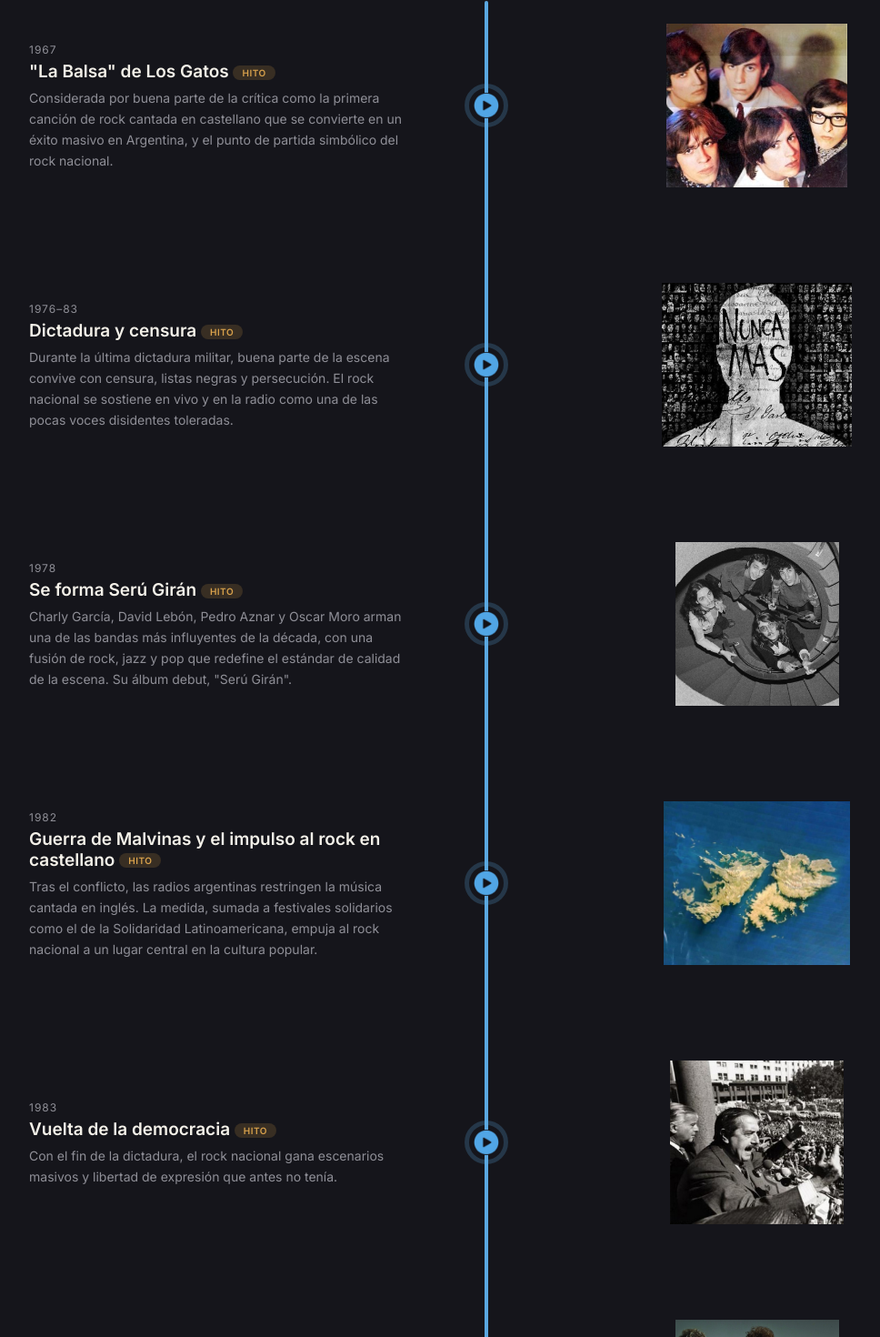
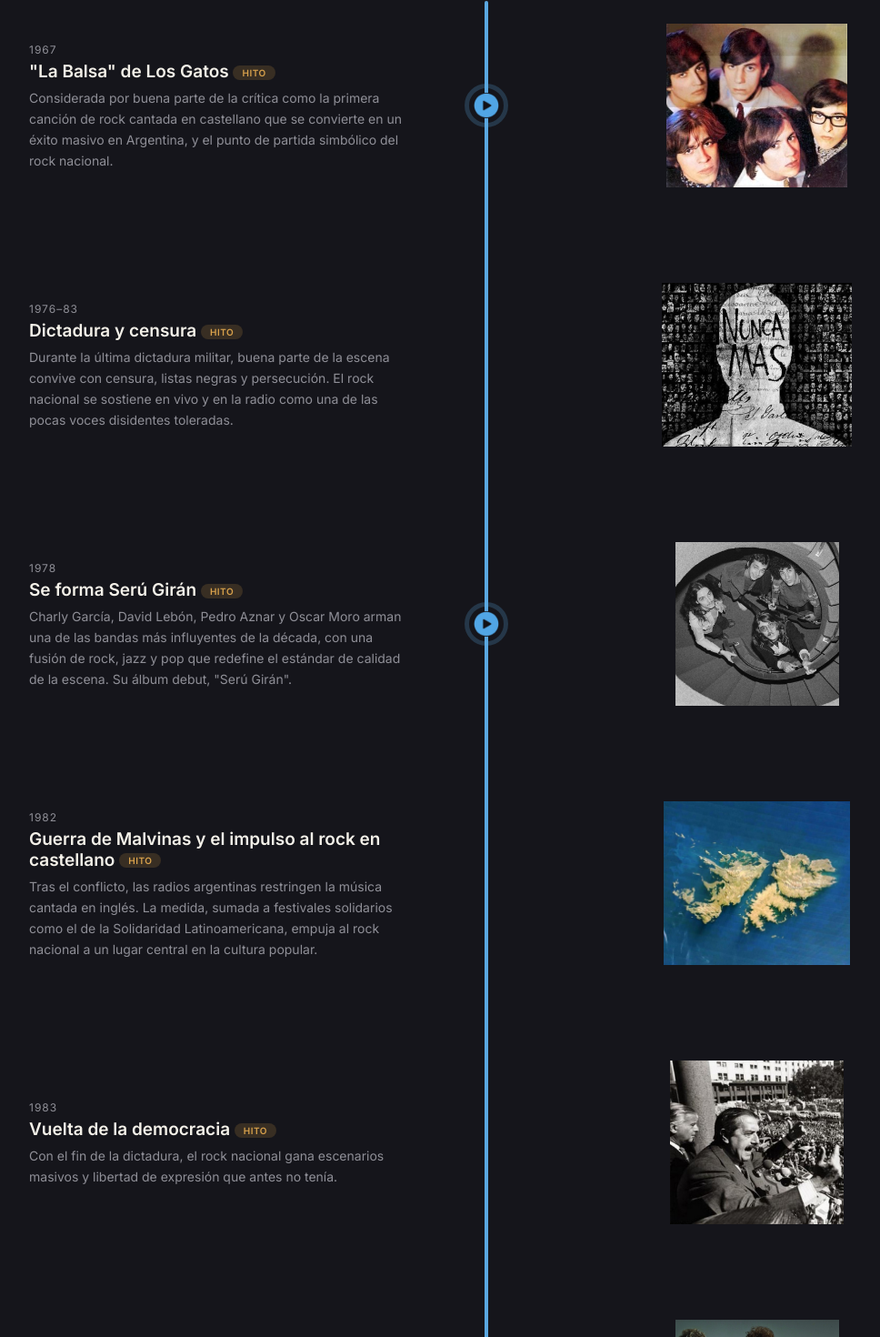
Before and after one commit to Manuel-paradela/RockArg, a website: page files/public/html/historia.html in a window 1280 px wide. Shown: the part 306-1776 px from the top of the page at 91% size, without its empty margins (105-1073 px from the left). Drawn offline with Linux system fonts and the light colour scheme; no server answers.

Commit message:
Remove audio buttons from historia.html

```diff
--- a/files/public/html/historia.html
+++ b/files/public/html/historia.html
@@ -13,8 +13,8 @@
   <div class="brand">
     <img
       src="/imagenes/logos/isotipo_2.png"
-      alt="Isotipo de RockArg"
-    >    <span>RockArg</span>
+      alt="Isotipo de RockArg">
+          <span>RockArg</span>
   </div>
   <nav class="nav-links">
     <a href="/html/index.html">Inicio</a>
@@ -82,7 +82,6 @@
       <h3>Dictadura y censura <span class="tag milestone">hito</span></h3>
       <p>Durante la última dictadura militar, buena parte de la escena convive con censura, listas negras y persecución. El rock nacional se sostiene en vivo y en la radio como una de las pocas voces disidentes toleradas.</p>
     </div>
-    <button type="button" class="timeline-dot" data-audio="/canciones/dictadura.mp3" aria-label="Reproducir canción de Dictadura y censura" aria-pressed="false"><img src="/imagenes/logos/Play.png" alt="" width="28" height="28"></button>
     <div class="timeline-media">
       <img src="/imagenes/historia/dictadura.JPEG" alt="Dictadura y censura">
     </div>
@@ -108,7 +107,6 @@
       <h3>Guerra de Malvinas y el impulso al rock en castellano <span class="tag milestone">hito</span></h3>
       <p>Tras el conflicto, las radios argentinas restringen la música cantada en inglés. La medida, sumada a festivales solidarios como el de la Solidaridad Latinoamericana, empuja al rock nacional a un lugar central en la cultura popular.</p>
     </div>
-    <button type="button" class="timeline-dot" data-audio="/canciones/malvinas.mp3" aria-label="Reproducir canción de Malvinas" aria-pressed="false"><img src="/imagenes/logos/Play.png" alt="" width="28" height="28"></button>
     <div class="timeline-media">
       <img src="/imagenes/historia/malvinas.jpeg" alt="Guerra de Malvinas">
     </div>
@@ -121,7 +119,6 @@
       <h3>Vuelta de la democracia <span class="tag milestone">hito</span></h3>
       <p>Con el fin de la dictadura, el rock nacional gana escenarios masivos y libertad de expresión que antes no tenía.</p>
     </div>
-    <button type="button" class="timeline-dot" data-audio="/canciones/democracia.mp3" aria-label="Reproducir canción de Vuelta de la democracia" aria-pressed="false"><img src="/imagenes/logos/Play.png" alt="" width="28" height="28"></button>
     <div class="timeline-media">
       <img src="/imagenes/historia/democracia.jpeg" alt="Democracia">
     </div>
```
